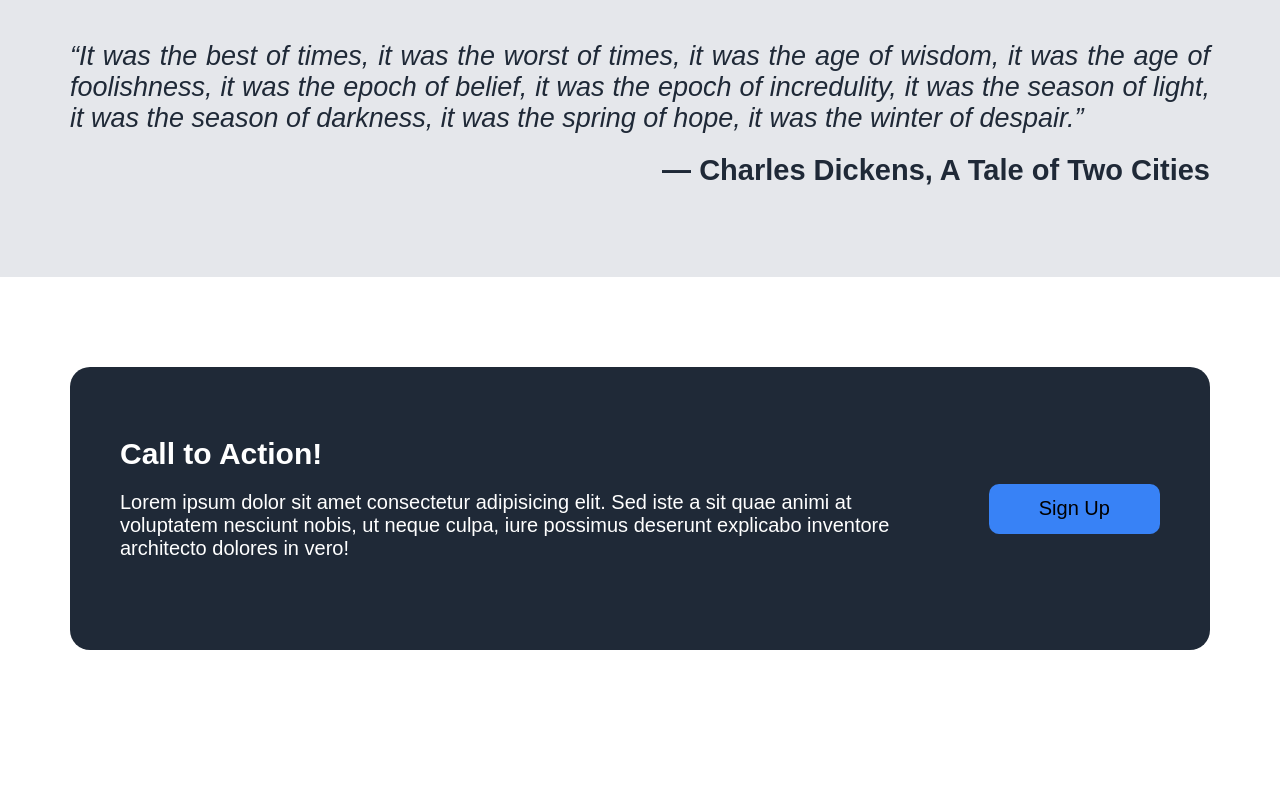
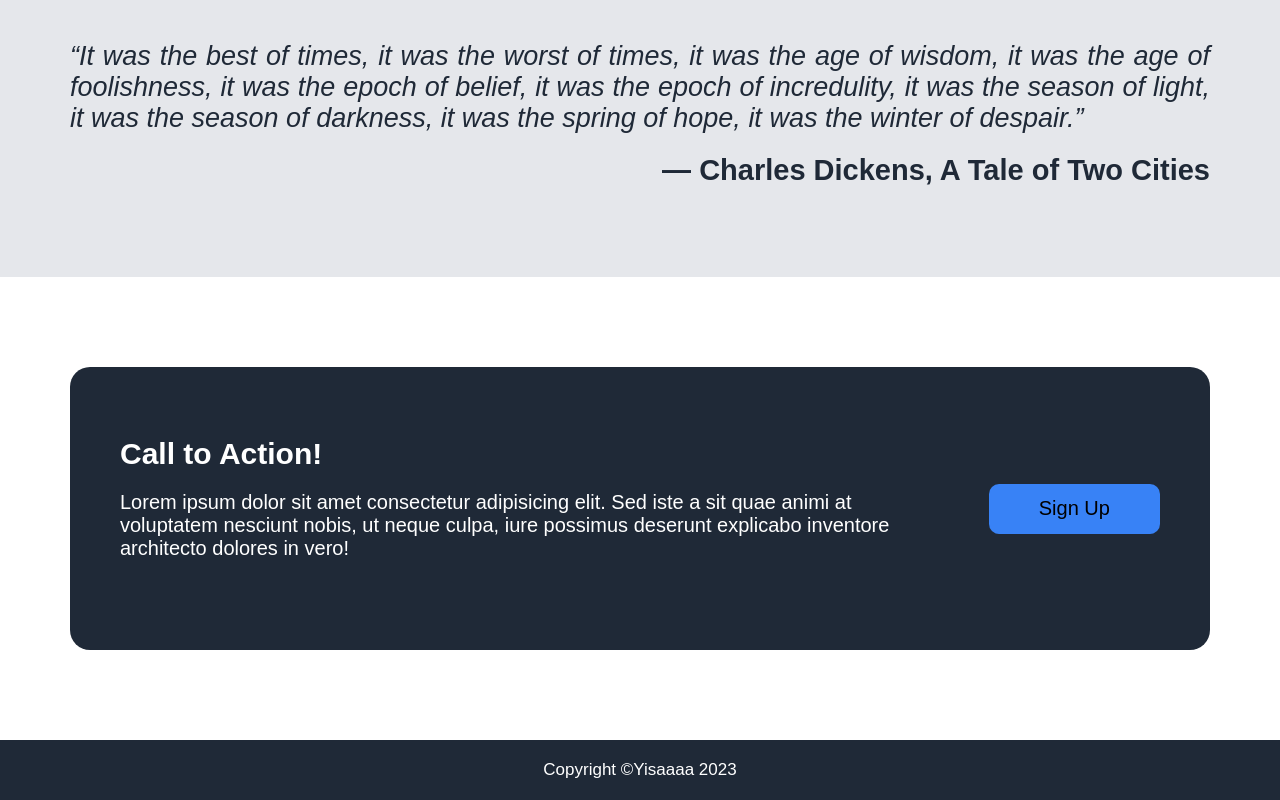
Before and after one commit to Yisaaaa/Landing-page-clone, a plain HTML site: page index.html in a window 1280 px wide. Shown: the part 992-1792 px from the top of the page. Before the commit the page ends 1732 px from the top, so only its background shows below. Drawn offline with Linux system fonts and the light colour scheme.

Commit message:
done implementing footer

```diff
--- a/index.html
+++ b/index.html
@@ -97,5 +97,7 @@
 				<button class="signup">Sign Up</button>
 			</aside>
 		</div>
+
+		<footer>Copyright &copy;Yisaaaa 2023</footer>
 	</body>
 </html>
--- a/style.css
+++ b/style.css
@@ -180,3 +180,10 @@ p {
 	flex: 0 1 350px;
 	height: 50px;
 }
+
+footer {
+	background-color: var(--Navy);
+	text-align: center;
+	font-size: 17px;
+	padding: 20px 0;
+}
```
